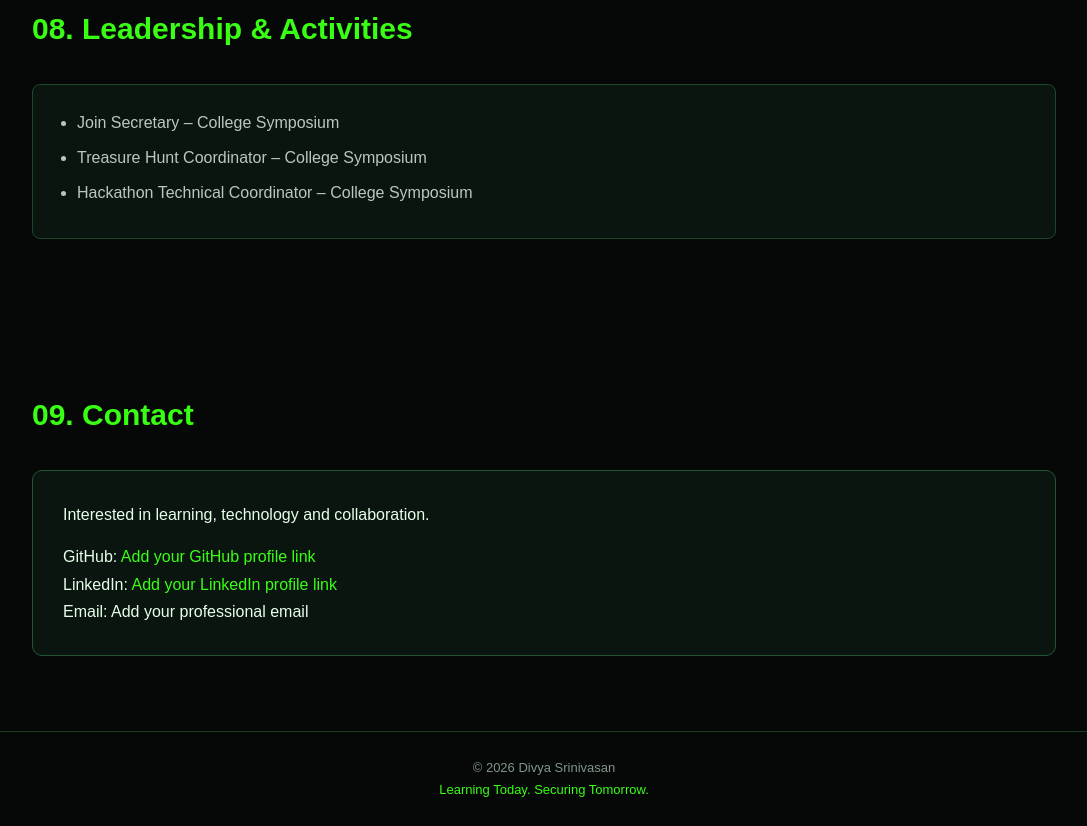
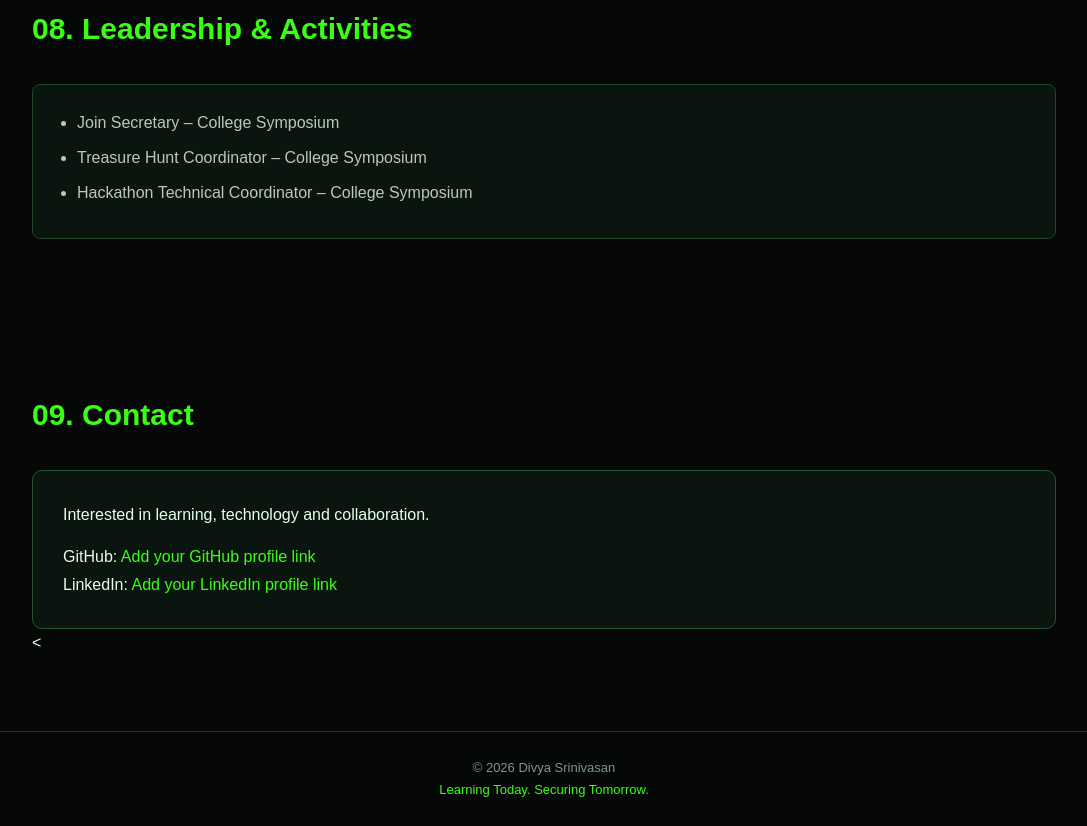
Before and after one commit to divyadilli208-ai/Divya_website, a plain HTML site: page index.html in a window 1280 px wide. Shown: the part 3782-4608 px from the top of the page, without its empty margins (96-1183 px from the left). Drawn offline with Linux system fonts and the light colour scheme.

Commit message:
Remove email placeholder from contact section
Removed placeholder email text from contact section.

```diff
--- a/index.html
+++ b/index.html
@@ -512,7 +512,6 @@ footer {
 </section>
 
 <!-- CONTACT -->
-
 <section id="contact">
 
     <h2 class="section-title">09. Contact</h2>
@@ -535,10 +534,9 @@ footer {
             </a>
         </p>
 
-        <p>Email: Add your professional email</p>
-
     </div>
 
+<
 </section>
 
 <footer>
```
